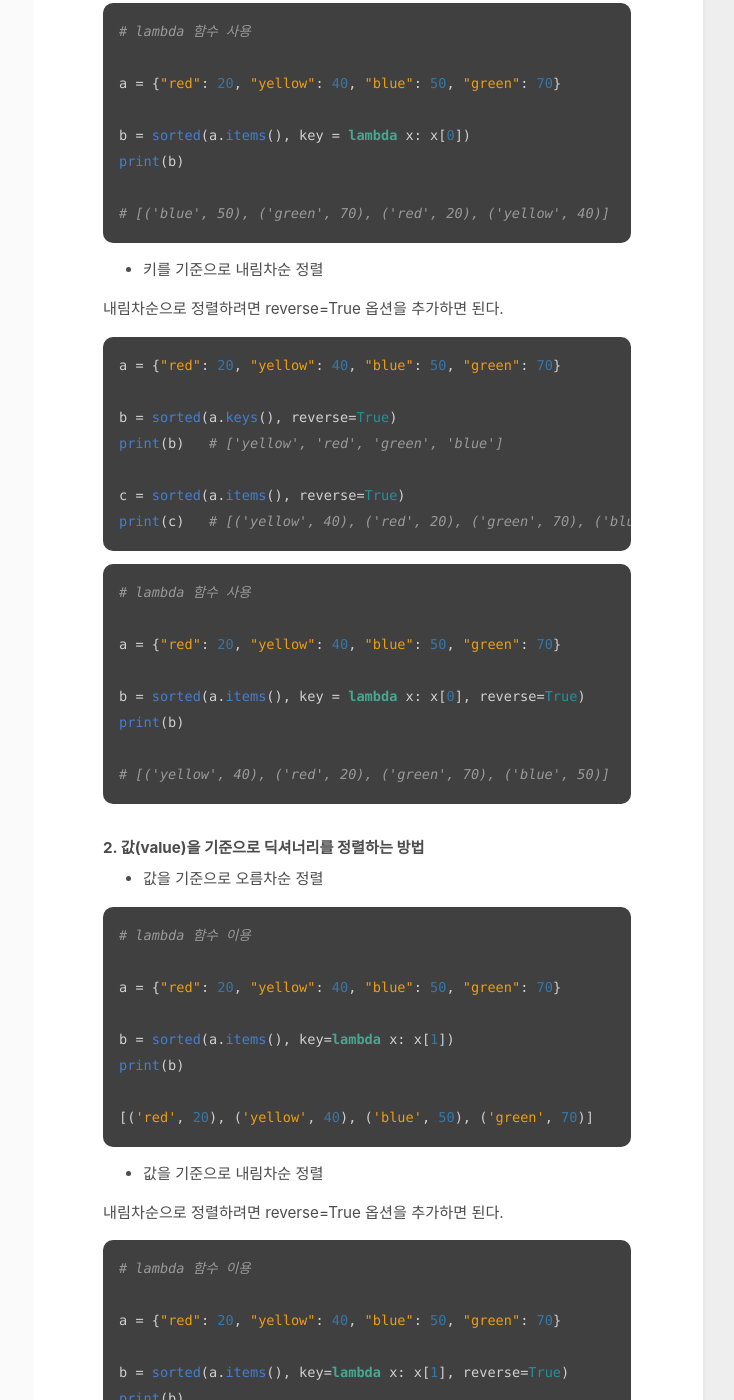
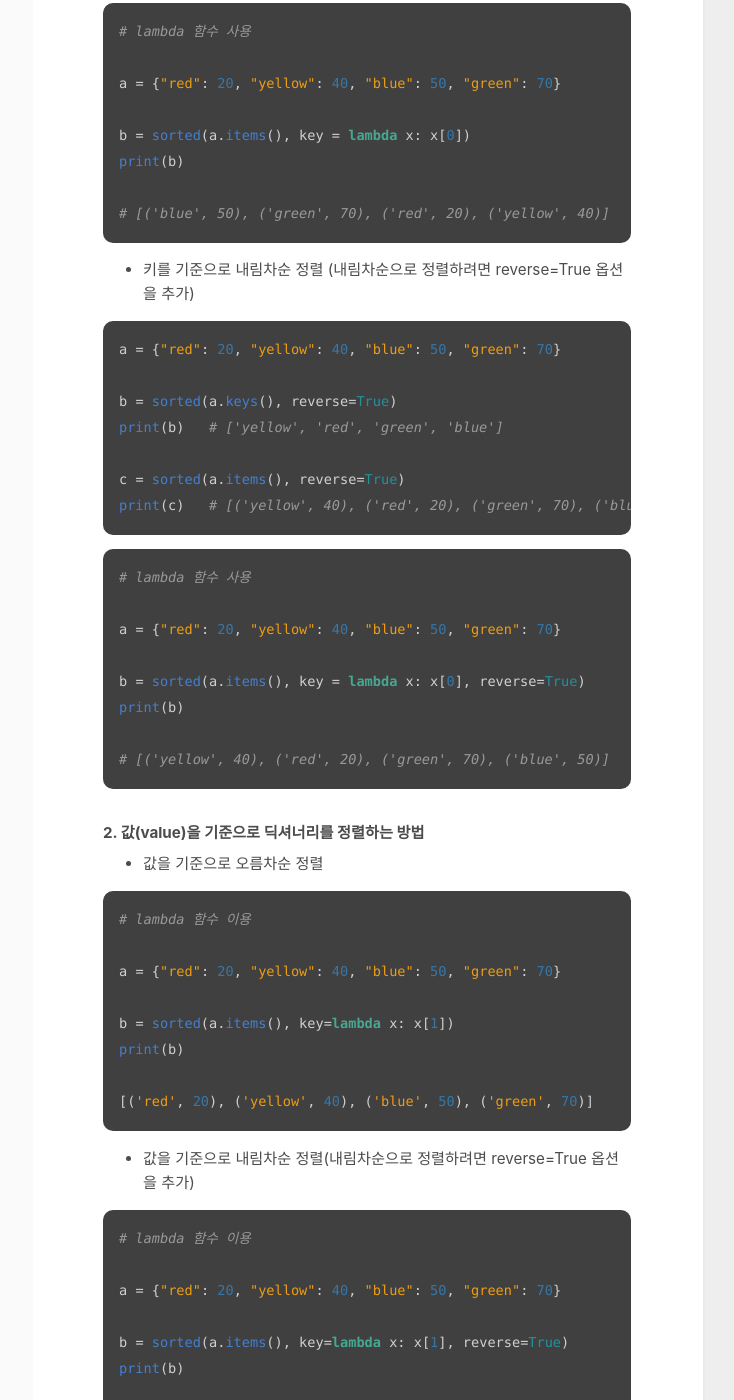
Before and after one commit to YeinHeo/yeinheo.github.io, a Jekyll site: the page built from _posts/2020-08-31-[python]dictionary.md, in a window 1280 px wide and 1400 px high, scrolled down 3673 px. Shown: the whole window, without its empty margins (417-1151 px from the left). Built offline with Jekyll 4.4.1, drawn with Linux system fonts in a browser that asks for light colours.

Commit message:
Update 2020-08-31-[python]dictionary.md

````diff
--- a/_posts/2020-08-31-[python]dictionary.md
+++ b/_posts/2020-08-31-[python]dictionary.md
@@ -147,9 +147,7 @@ print(b)
 # [('blue', 50), ('green', 70), ('red', 20), ('yellow', 40)]
 ```
 
-- 키를 기준으로 내림차순 정렬
-
-내림차순으로 정렬하려면 reverse=True 옵션을 추가하면 된다.
+- 키를 기준으로 내림차순 정렬 (내림차순으로 정렬하려면 reverse=True 옵션을 추가)
 
 ```python
 a = {"red": 20, "yellow": 40, "blue": 50, "green": 70}
@@ -187,9 +185,7 @@ print(b)
 [('red', 20), ('yellow', 40), ('blue', 50), ('green', 70)]
 ```
 
-- 값을 기준으로 내림차순 정렬
-
-내림차순으로 정렬하려면 reverse=True 옵션을 추가하면 된다.
+- 값을 기준으로 내림차순 정렬(내림차순으로 정렬하려면 reverse=True 옵션을 추가)
 
 ```python
 # lambda 함수 이용
````
